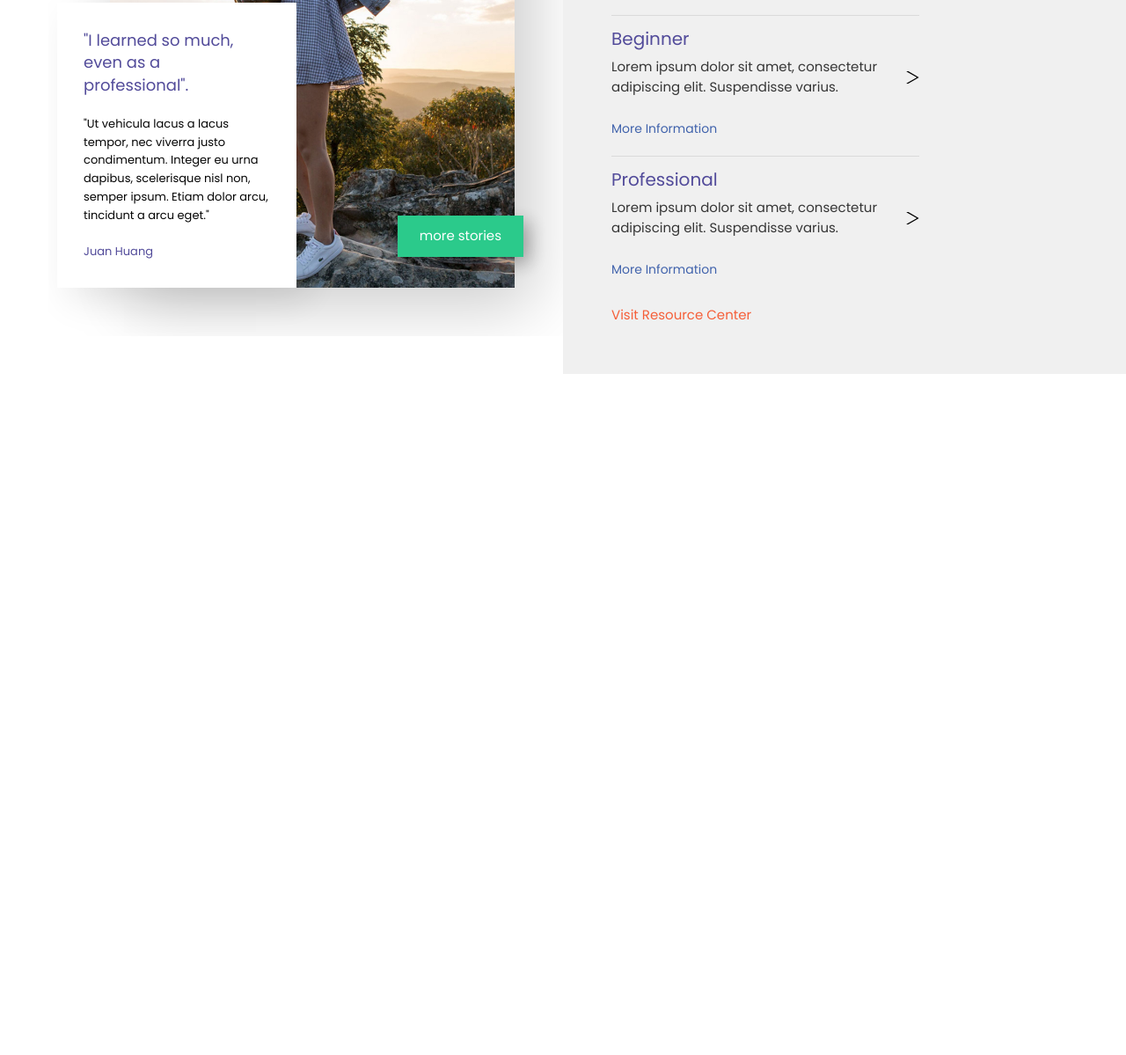
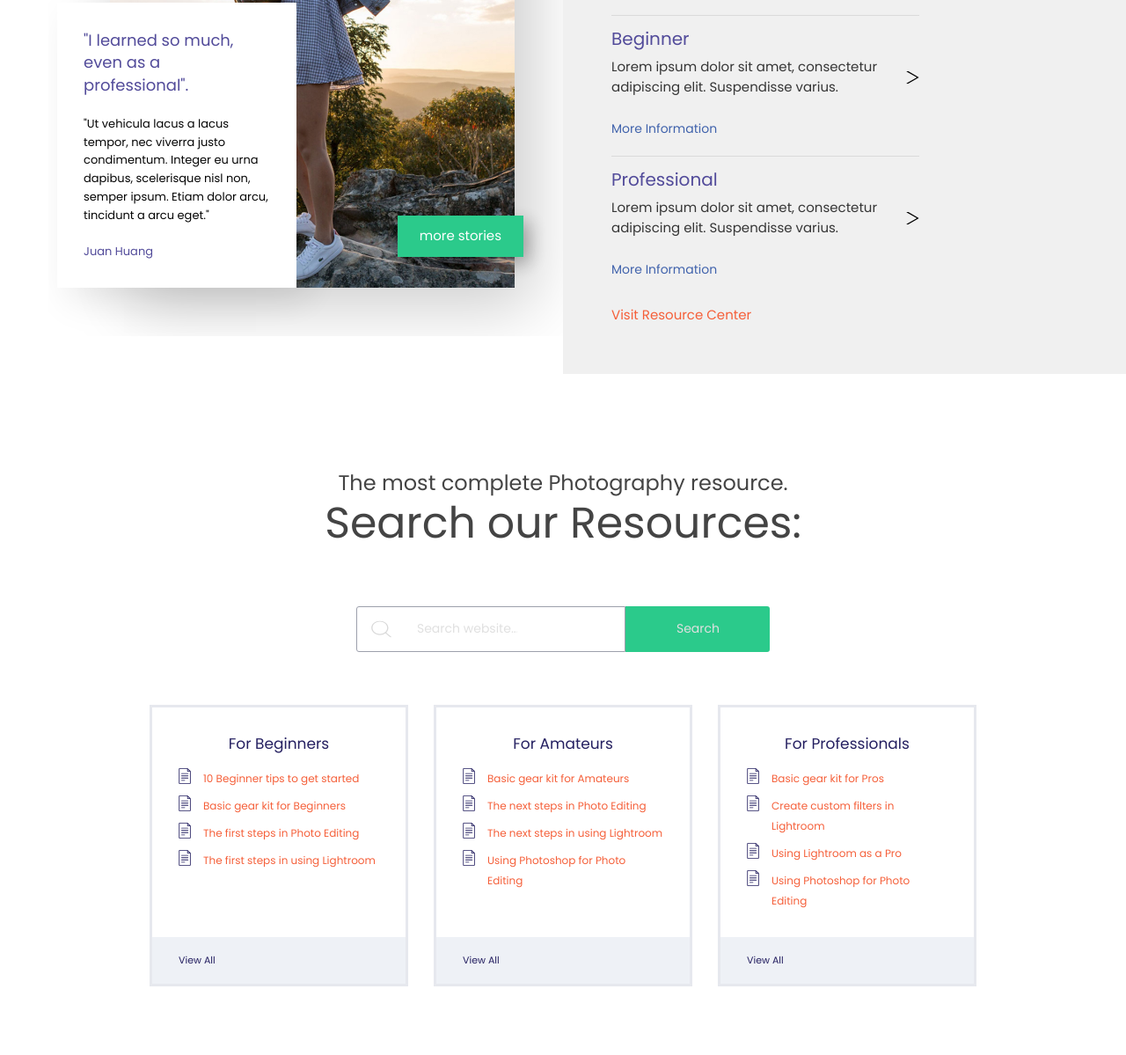
Before and after one commit to MihailDragni/Resource, a website: page app/index.html in a window 1280 px wide. Shown: the part 3941-5140 px from the top of the page at 88% size. Before the commit the page ends 4366 px from the top, so only its background shows below. Drawn offline with nearby package versions, Linux system fonts and the light colour scheme; files that its build step writes are made by us from their sources.

Commit message:
added adaptiv last section

```diff
--- a/app/index.html
+++ b/app/index.html
@@ -397,8 +397,7 @@
                     </a>
                   </li>
 
-                  <li class="about-us__item swiper-slide"
-                    style="background-image: url('../images/content/nina.webp')">
+                  <li class="about-us__item swiper-slide" style="background-image: url('../images/content/nina.webp')">
                     <blockquote class="about-us__reviews">
                       <p>
                         "I learned so much, even as a professional".
@@ -474,7 +473,7 @@
             </div>
           </div>
         </section>
-        <!--
+
         <section class="search">
           <div class="container">
             <p class="search__subtitle">
@@ -608,11 +607,11 @@
 
             </ul>
           </div>
-        </section>-->
+        </section>
       </main>
     </div>
 
-    <!-- <footer class="footer">
+    <footer class="footer">
       <div class="container">
         <div class="footer__top">
           <div class="footer__box">
@@ -737,7 +736,7 @@
           </ul>
         </div>
       </div>
-    </footer> -->
+    </footer>
   </div>
 
   <script src="js/main.min.js"></script>
--- a/app/scss/style.scss
+++ b/app/scss/style.scss
@@ -966,19 +966,49 @@
   padding: 100px 0;
   text-align: center;
 
+  @include md($tablet) {
+    padding: 70px 0;
+  }
+
+  @include md($mobile) {
+    padding: 60px 0;
+  }
+
   &__subtitle {
     font-size: 24px;
     line-height: 2.04;
+
+    @include md($tablet) {
+      font-size: 20px;
+    }
+
+    @include md($mobile) {
+      font-size: 18px;
+      line-height: 1.5;
+      margin-bottom: 10px;
+    }
   }
 
   &__title {
     margin-top: -12px;
     margin-bottom: 62px;
+
+    @include md($tablet) {
+      margin-bottom: 40px;
+    }
   }
 
   &__form {
     justify-content: center;
     margin-bottom: 60px;
+
+    @include md($tablet) {
+      margin-bottom: 40px;
+    }
+
+    @include md($phone) {
+      margin-bottom: 30px;
+    }
   }
 
   &__input {
@@ -987,16 +1017,40 @@
     max-width: 306px;
     background-position: 16px center;
     background-size: 23px 20px;
+
+    @include md($tablet) {
+      max-width: 256px;
+      padding: 10px 70px 11px 50px;
+    }
+
+    @include md($phone) {
+      max-width: 200px;
+      padding: 8px 20px;
+    }
   }
 
   &__button {
     padding: 14px 57px 15px 58px;
     background-color: $green;
+
+    @include md($tablet) {
+      padding: 10px 45px;
+    }
+
+    @include md($phone) {
+      padding: 8px 25px;
+    }
   }
 
   &__boxes {
     display: flex;
     justify-content: space-between;
+
+    @include md($tablet) {
+      flex-wrap: wrap;
+      justify-content: center;
+      gap: 10px;
+    }
   }
 }
 
@@ -1004,10 +1058,15 @@
   border: 3px solid #E6E8EE;
   display: flex;
   flex-direction: column;
+  width: 294px;
 
   &__top {
     padding: 30px;
     flex: 1 0 auto;
+
+    @include md($mobile) {
+      padding: 20px;
+    }
   }
 
   &__name {
@@ -1062,6 +1121,7 @@
 
 .about {
   display: flex;
+
   @include md($tablet) {
     flex-direction: column;
   }
@@ -1074,6 +1134,7 @@
   display: flex;
   justify-content: flex-end;
   margin-top: -70px;
+
   @include md($desktop) {
     margin-top: 0;
     padding-left: 15px;
@@ -1087,6 +1148,7 @@
   &__wrapper {
     max-width: 460px;
     width: 100%;
+
     @include md($mobile) {
       max-width: 380px;
     }
@@ -1100,6 +1162,7 @@
     font-size: 28px;
     line-height: 1.07;
     margin-bottom: 49px;
+
     @include md($mobile) {
       font-size: 24px;
     }
@@ -1108,6 +1171,7 @@
   &__swiper {
     padding: 55px 55px 55px 70px;
     margin: -55px -55px -55px -70px;
+
     @include md($tablet) {
       padding: 55px;
       margin: -55px;
@@ -1128,6 +1192,7 @@
     position: relative;
     box-shadow: (21px 21px 70px rgba(0, 0, 0, 0.2));
     margin-right: 150px;
+
     @include md($tablet) {
       box-shadow: (11px 11px 30px rgba(0, 0, 0, 0.2));
       margin-right: 0;
@@ -1147,6 +1212,7 @@
     bottom: 0;
     left: -60px;
     box-shadow: 14px 14px 40px rgba(0, 0, 0, 0.1);
+
     @include md($desktop) {
       left: 0;
     }
@@ -1162,6 +1228,7 @@
       margin-bottom: 22px;
       max-width: 181px;
       color: #524b9a;
+
       @include md($mobile) {
         font-size: 15px;
         margin-bottom: 12px;
@@ -1173,6 +1240,7 @@
       color: #050505;
       margin-bottom: 18px;
       max-width: 212px;
+
       @include md($mobile) {
         font-size: 12px;
         margin-bottom: 12px;
@@ -1199,6 +1267,7 @@
     position: absolute;
     bottom: 35px;
     right: -10px;
+
     @include md($mobile) {
       padding: 8px 15px;
     }
@@ -1215,18 +1284,21 @@
   flex: 0 1 50%;
   padding: 50px 0 55px 55px;
   background-color: #F0F0F0;
+
   @include md($tablet) {
     display: flex;
     padding: 55px;
     flex-direction: column;
     align-items: center;
   }
+
   @include md($mobile) {
     padding: 55px 15px;
   }
 
   &__wrapper {
     max-width: 350px;
+
     @include md($tablet) {
       max-width: 515px;
     }
@@ -1236,9 +1308,11 @@
     font-size: 28px;
     line-height: 1.07;
     margin-bottom: 49px;
+
     @include md($mobile) {
       font-size: 24px;
     }
+
     @include md($phone) {
       font-size: 21px;
       margin-bottom: 35px;
@@ -1247,6 +1321,7 @@
 
   &__list {
     margin-bottom: 30px;
+
     @include md($phone) {
       margin-bottom: 20px;
     }
@@ -1255,12 +1330,14 @@
   &__item {
     border-top: 1px solid #DADADA;
     padding-top: 14px;
+
     @include md($mobile) {
       padding-top: 8px;
     }
 
     &:not(:last-child) {
       margin-bottom: 20px;
+
       @include md($mobile) {
         margin-bottom: 15px;
       }
@@ -1272,6 +1349,7 @@
     line-height: 1.25;
     color: #524b9a;
     margin-bottom: 8px;
+
     @include md($mobile) {
       font-size: 18px;
     }
@@ -1284,6 +1362,7 @@
     margin-bottom: 24px;
     padding-right: 45px;
     position: relative;
+
     @include md($mobile) {
       font-size: 13px;
       margin-bottom: 14px;
@@ -1306,6 +1385,7 @@
 
   &__link {
     color: #4163ac;
+
     @include md($mobile) {
       font-size: 13px;
     }
```
